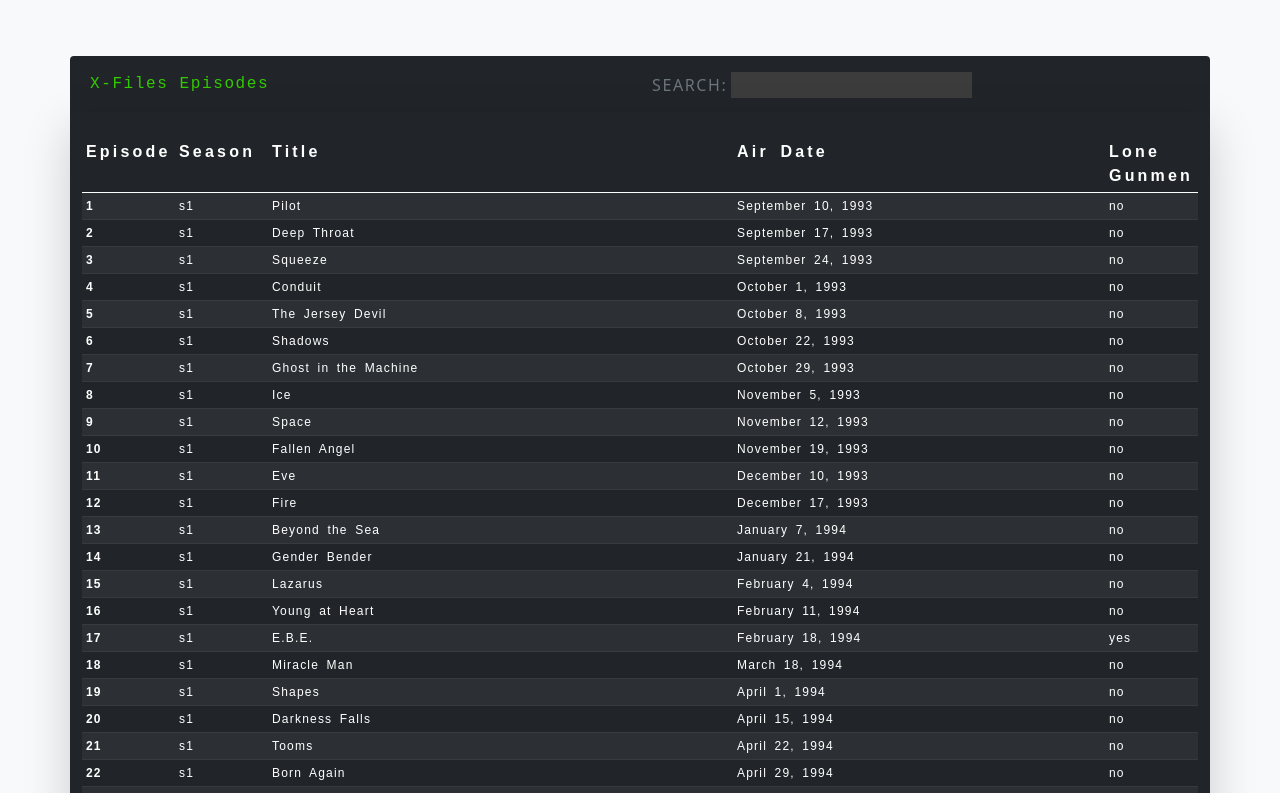
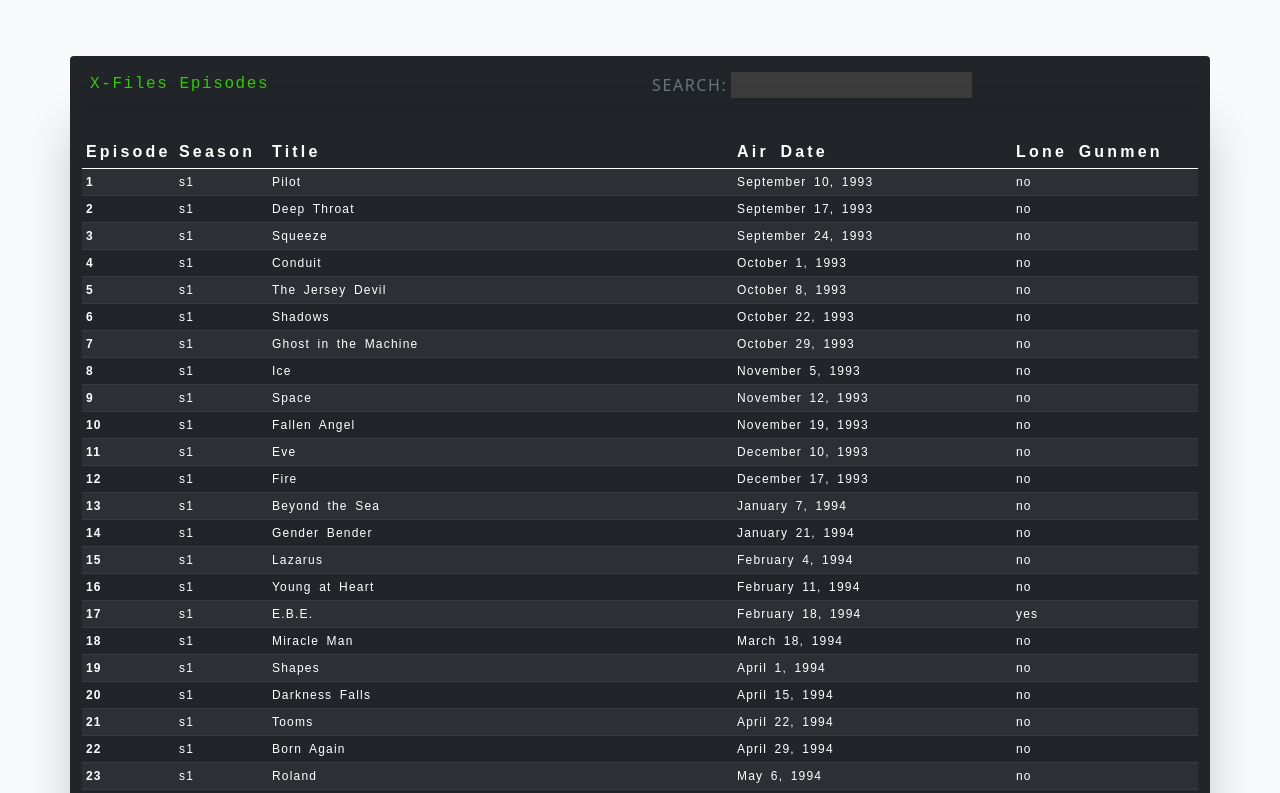
Before and after one commit to rootVIII/searchable_bootstrap_table, a website: page index.html in a window 1280 px wide. Shown: the top 793 px of the page. Drawn offline with nearby package versions, Linux system fonts and the light colour scheme.

Commit message:
revise col widths

```diff
--- a/index.html
+++ b/index.html
@@ -75,8 +75,8 @@
                                 <th class="col-1">Episode</th>
                                 <th class="col-1">Season</th>
                                 <th class="col-5">Title</th>
-                                <th class="col-4">Air Date</th>
-                                <th class="col-1">Lone Gunmen</th>
+                                <th class="col-3">Air Date</th>
+                                <th class="col-2">Lone Gunmen</th>
                             </tr>
                         </thead>
                         <tbody id="tableBody">
--- a/searchable-table.js
+++ b/searchable-table.js
@@ -19,8 +19,8 @@
                         <th class="col-1">${episode}</th>
                         <td class="col-1">${season}</td>
                         <td class="col-5">${title}</td>
-                        <td class="col-4">${airDate}</td>
-                        <td class="col-1">${loneGunmen}</td></tr>`;
+                        <td class="col-3">${airDate}</td>
+                        <td class="col-2">${loneGunmen}</td></tr>`;
                 }
             }
             resolve(tableRows);
```
